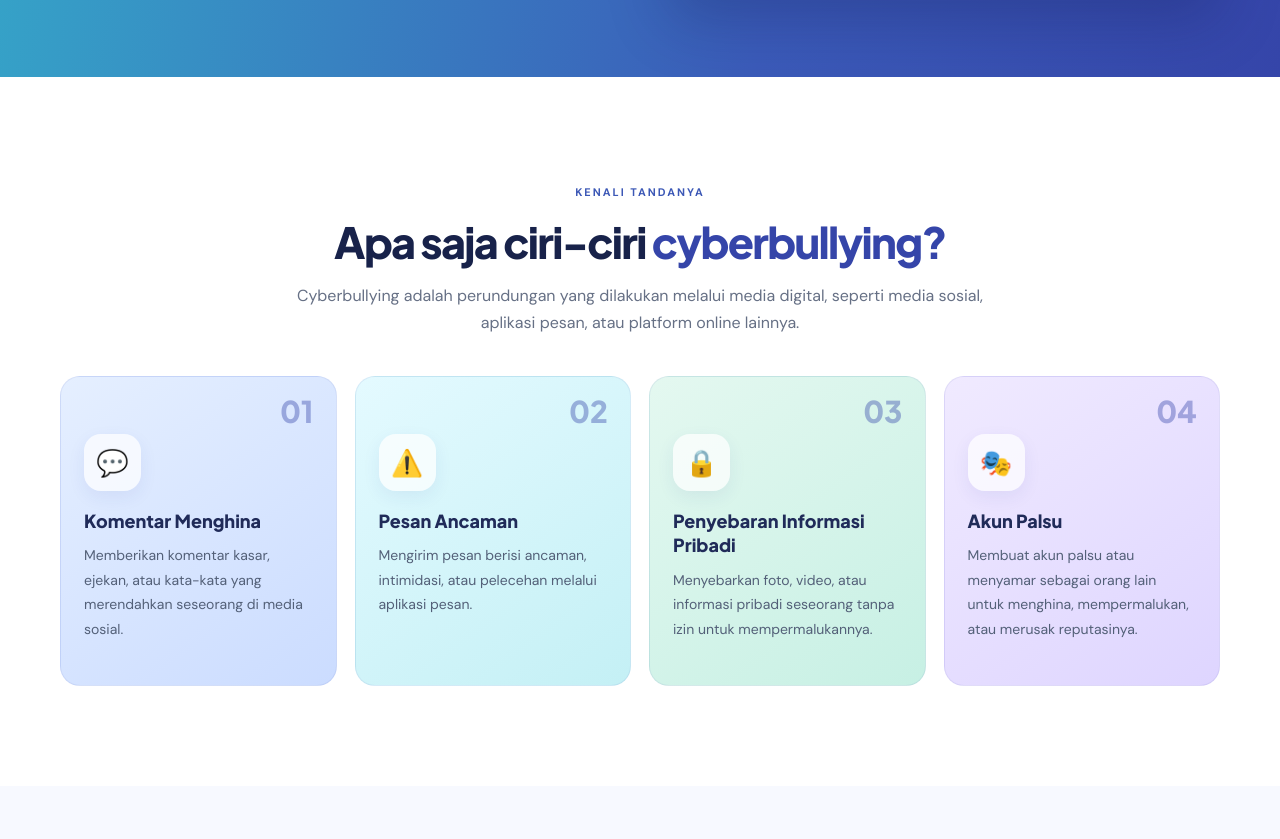
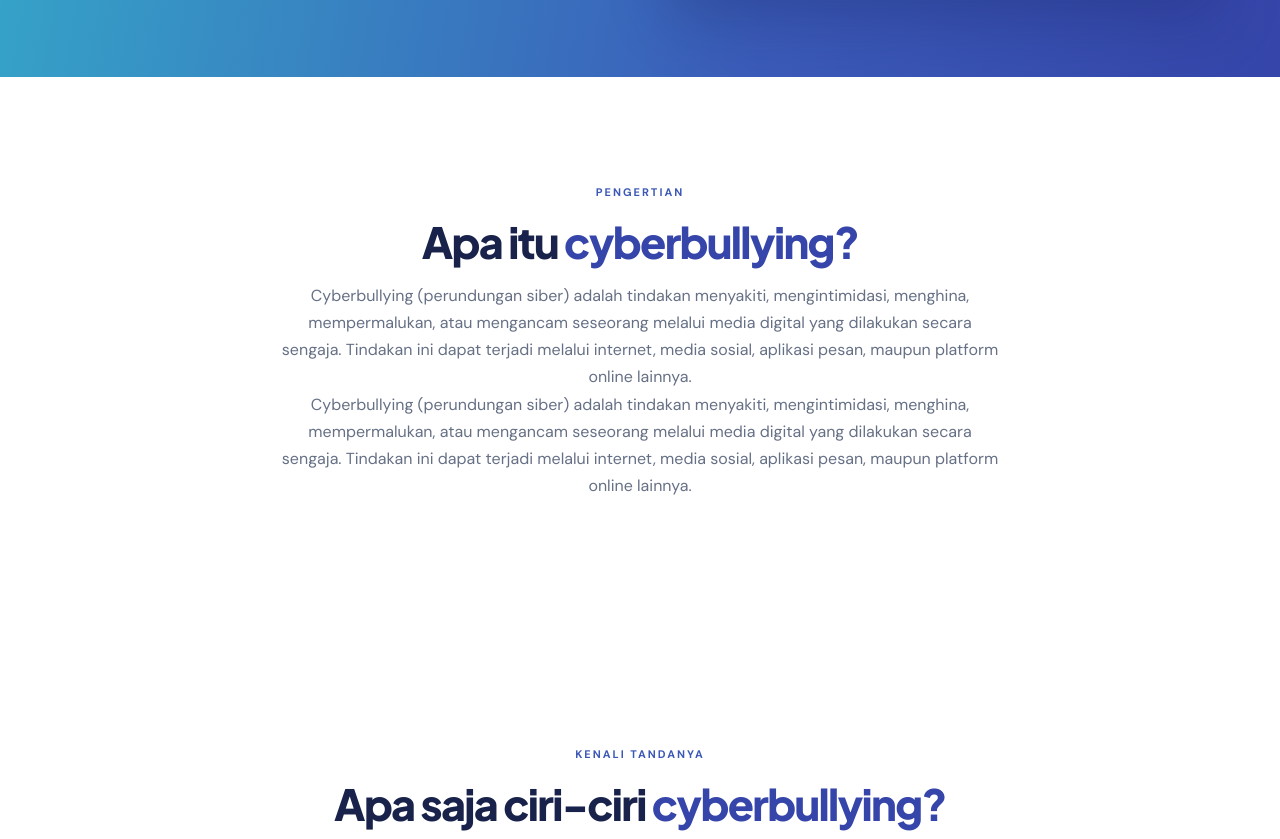
Before and after one commit to muhammadalfiansyah07/Safecyber, a plain HTML site: page index.html in a window 1280 px wide. Shown: the part 545-1384 px from the top of the page. Drawn offline with Linux system fonts and the light colour scheme.

Commit message:
penambahan pengertian cyberbullying

```diff
--- a/index.html
+++ b/index.html
@@ -50,6 +50,16 @@
             <div class="cell cell-heart">♡</div>
             <div class="cell cell-note">Kamu tidak sendiri.<br>Selalu ada bantuan.</div>
             <div class="cell"></div>
+          </div>
+        </div>
+      </section>
+      <section class="section">
+        <div class="container">
+          <div class="section-heading centered">
+            <span class="eyebrow">PENGERTIAN</span>
+            <h2>Apa itu <span>cyberbullying?</span></h2>
+            <p>Cyberbullying (perundungan siber) adalah tindakan menyakiti, mengintimidasi, menghina, mempermalukan, atau mengancam seseorang melalui media digital yang dilakukan secara sengaja. Tindakan ini dapat terjadi melalui internet, media sosial, aplikasi pesan, maupun platform online lainnya.</p>
+            <p> Cyberbullying (perundungan siber) adalah tindakan menyakiti, mengintimidasi, menghina, mempermalukan, atau mengancam seseorang melalui media digital yang dilakukan secara sengaja. Tindakan ini dapat terjadi melalui internet, media sosial, aplikasi pesan, maupun platform online lainnya.</p>
           </div>
         </div>
       </section>
```
